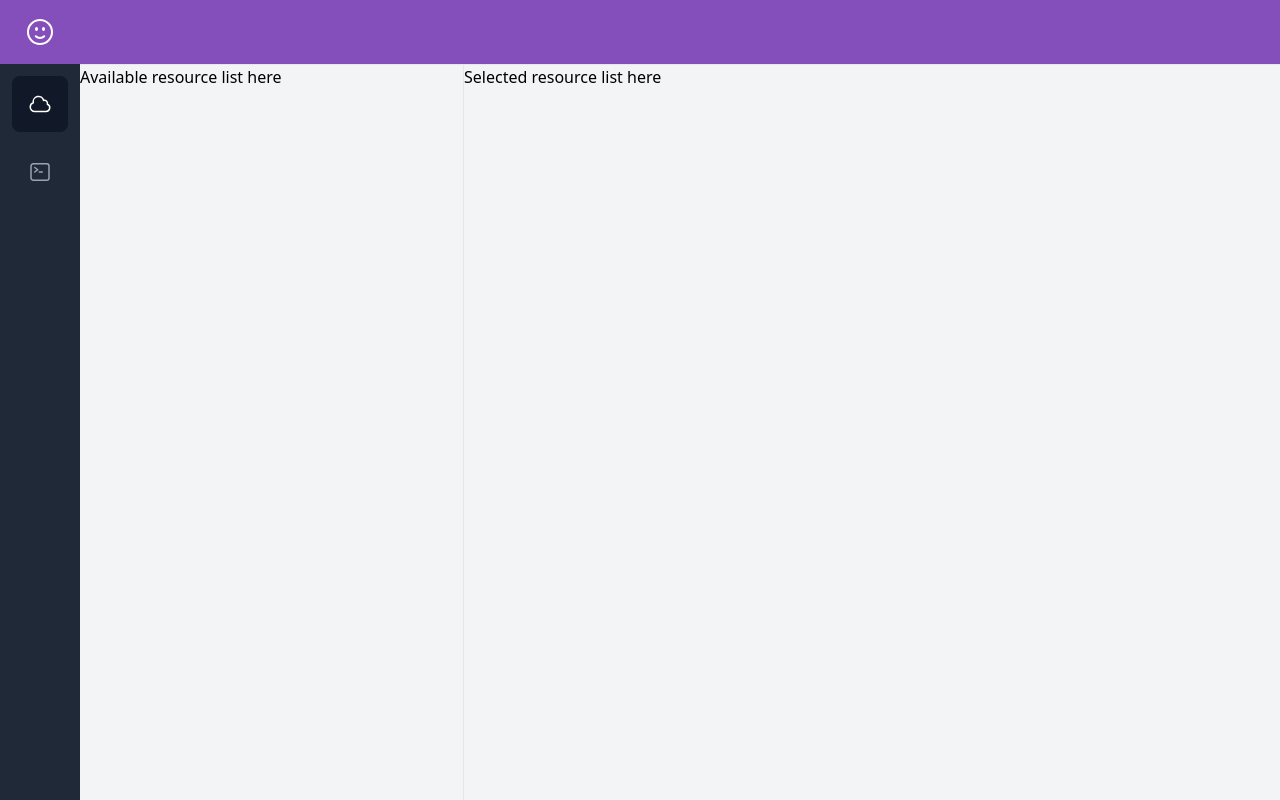
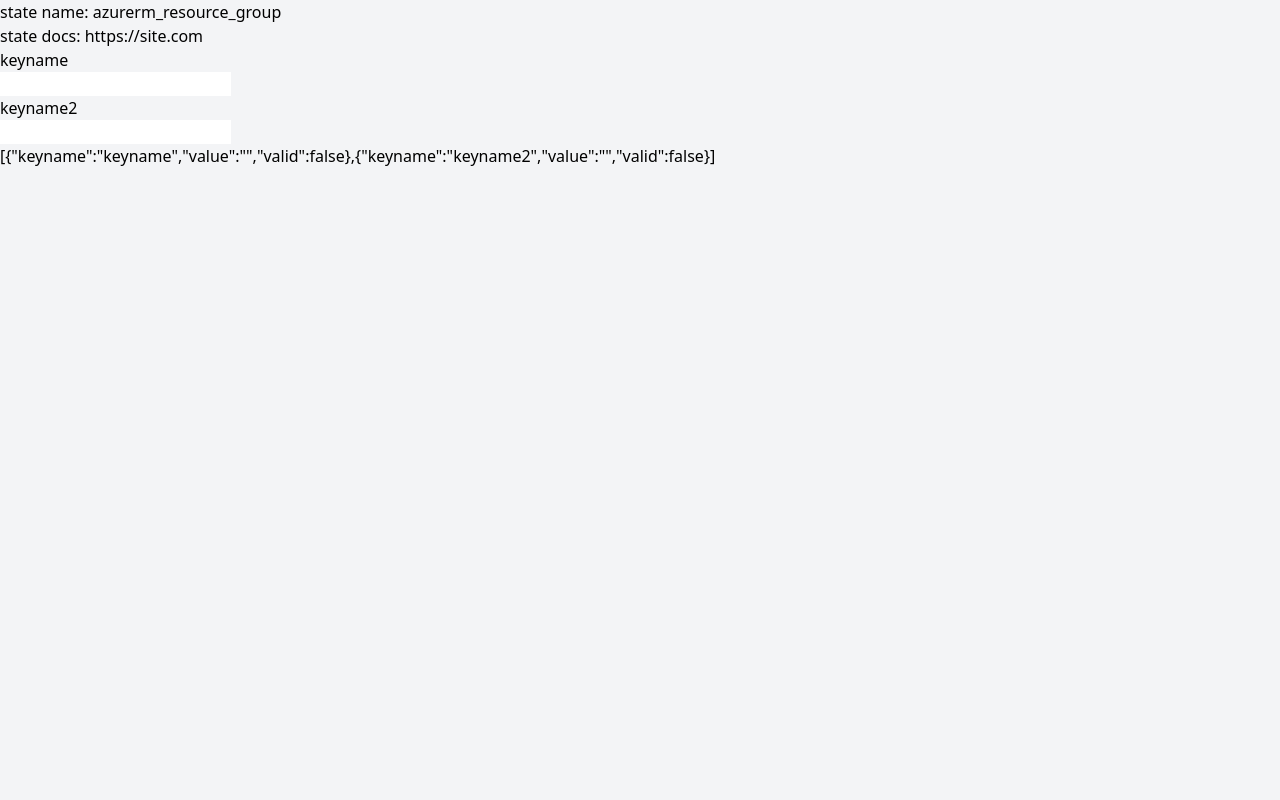
Before and after one commit to Bailey-1/FYP-TerraFormer, a React (Create React App) app in the folder client/: page / in a window 1280 px wide. Built offline with nearby package versions, Linux system fonts and the light colour scheme.

Commit message:
Testing data models

```diff
--- a/client/src/App.tsx
+++ b/client/src/App.tsx
@@ -1,8 +1,9 @@
 import React from 'react';
-import Navbar from './features/navbar/navbar';
+import TestComponent, { resources } from './resources/TestComponent';
 
 function App() {
-    return <Navbar />;
+    // return <Navbar />;
+    return <TestComponent resource={resources['azurerm_resource_group']} />;
 }
 
 export default App;
--- /dev/null
+++ b/client/src/resources/TestComponent.tsx
@@ -0,0 +1,106 @@
+// Resource test
+
+import { useState } from 'react';
+
+const InputComponent = ({
+    resource,
+    onChange,
+}: {
+    resource: { keyname: string; value: string };
+    onChange: (keyname: string, value: string) => void;
+}) => {
+    return (
+        <div>
+            <p>{resource.keyname}</p>
+            <input
+                value={resource.value}
+                onChange={(event) =>
+                    onChange(resource.keyname, event.target.value)
+                }
+            />
+        </div>
+    );
+};
+
+export const resources = {
+    azurerm_resource_group: {
+        name: 'azurerm_resource_group',
+        docs: 'https://site.com',
+        validation: function () {
+            return !!this.docs;
+        },
+        keys: [
+            {
+                name: 'keyname',
+                type: 'string',
+                validation: (value: string): boolean => {
+                    return value.includes('a');
+                },
+            },
+            {
+                name: 'keyname2',
+                type: 'string',
+                validation: (value: string): boolean => {
+                    return value.includes('b');
+                },
+            },
+        ],
+    },
+};
+
+const TestComponent = ({
+    resource,
+}: {
+    resource: {
+        name: string;
+        docs: string;
+        validation: (value: string) => boolean;
+        keys: {
+            name: string;
+            type: string;
+            validation: (value: string) => boolean;
+        }[];
+    };
+}) => {
+    const [values, setValues] = useState(
+        resource.keys.map((x) => {
+            return {
+                keyname: x.name,
+                value: '',
+                valid: false,
+            };
+        }),
+    );
+
+    const updateKey = (keyname: string, newVal: string) => {
+        setValues((prevState) => {
+            return values.map((x) =>
+                x.keyname === keyname
+                    ? {
+                          ...x,
+                          value: newVal,
+                          valid:
+                              resource.keys
+                                  .find((a) => a.name === keyname)
+                                  ?.validation(newVal) || false,
+                      }
+                    : x,
+            );
+        });
+    };
+
+    return (
+        <>
+            <h1>{'state name: ' + resource.name}</h1>
+            <p>{'state docs: ' + resource.docs}</p>
+            <div>
+                {values.map((x) => (
+                    <InputComponent resource={x} onChange={updateKey} />
+                ))}
+            </div>
+            <div>{JSON.stringify(values)}</div>
+        </>
+    );
+};
+
+export default TestComponent;
--- a/client/src/resources/test.ts
+++ b/client/src/resources/test.ts
@@ -46,3 +46,5 @@ sa.name = 'New storage account';
 sa.account_tier = 'Free';
 
 console.log(sa.output());
+
+export { azurerm_resource_group, azurerm_storage_account };
```
Also changed, not shown: 1 other file (tests, documents, lock files or other folders).
